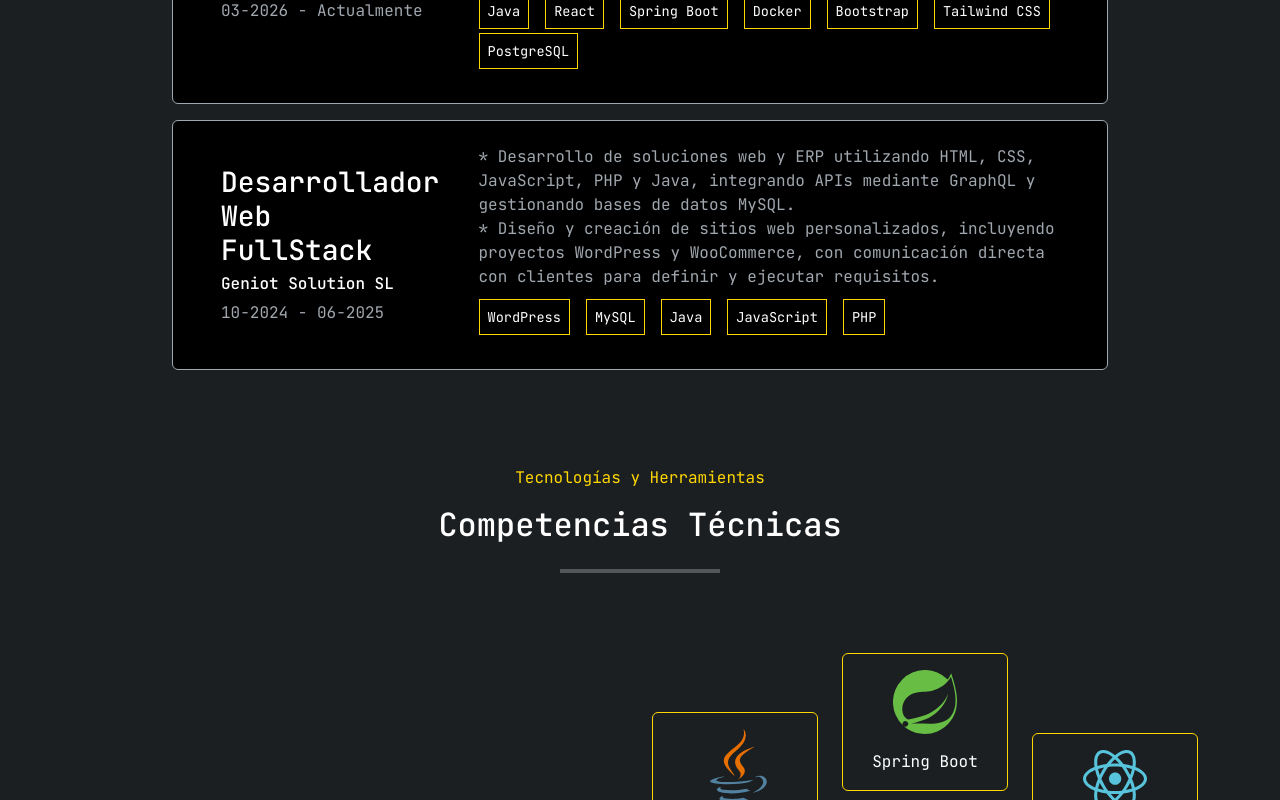
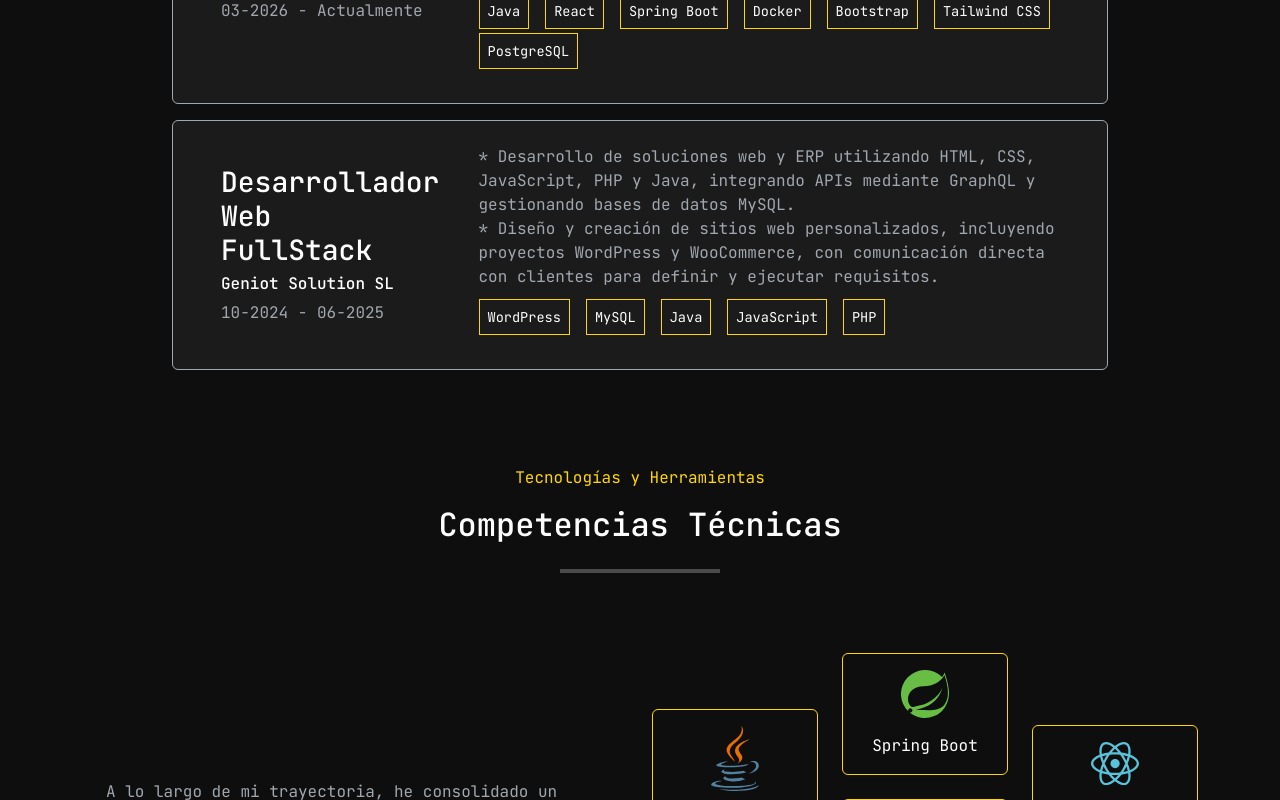
Before and after one commit to brfer98/my-portfolio, an Angular app: page / in a window 1280 px wide. Shown: the part 1220-2020 px from the top of the page. Built offline with nearby package versions, Linux system fonts and the light colour scheme.

Commit message:
style: change color palette

```diff
--- a/src/styles.scss
+++ b/src/styles.scss
@@ -2,11 +2,13 @@
 @import url('https://fonts.googleapis.com/css2?family=JetBrains+Mono:ital,wght@0,100..800;1,100..800&display=swap');
 
 $primary: #FFD700;
-$secondary: #000000;
-$dark: #1b1f22;
+$secondary: #1C1B1B; // fondo de tarjetas
+$dark: #0E0E0E; // color de fondo
 $body-bg: #000000;
-$body-color: #ffffff; // font color general
-$info: #A0A7AE;//color texto gris
+
+// fuentes
+$body-color: #ffffff; // color titulos
+$info: #A0A7AE;// color textos
 
 $font-family-base: 'JetBrains Mono', monospace;
 
@@ -15,7 +17,7 @@
 
 
 .svg-icon {
-    width: 4em;
+    width: 3em;
 
 }
 svg {
```
